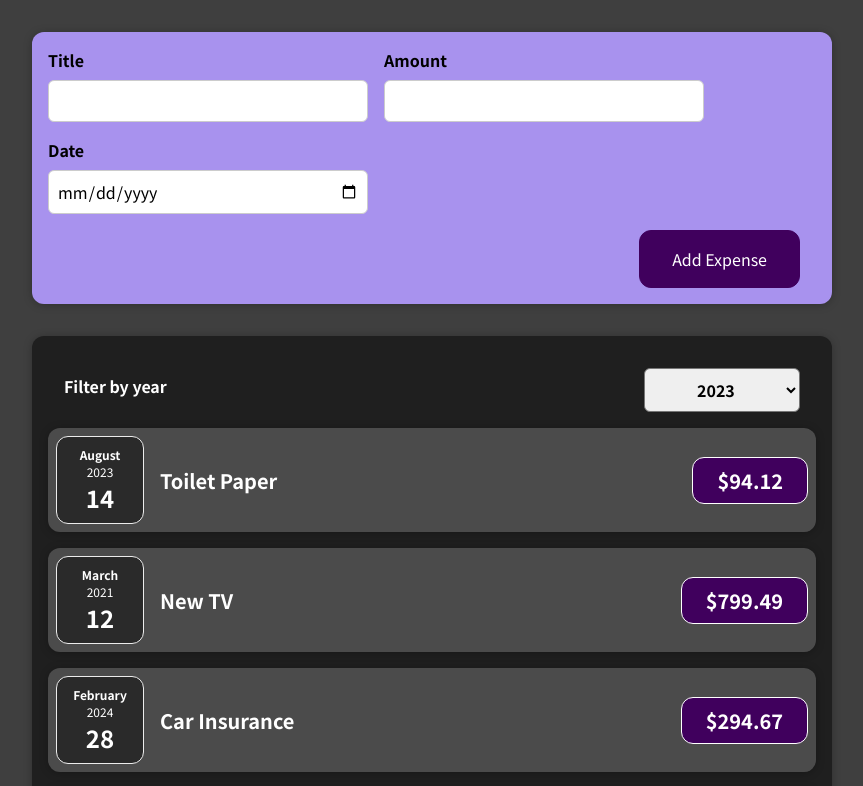
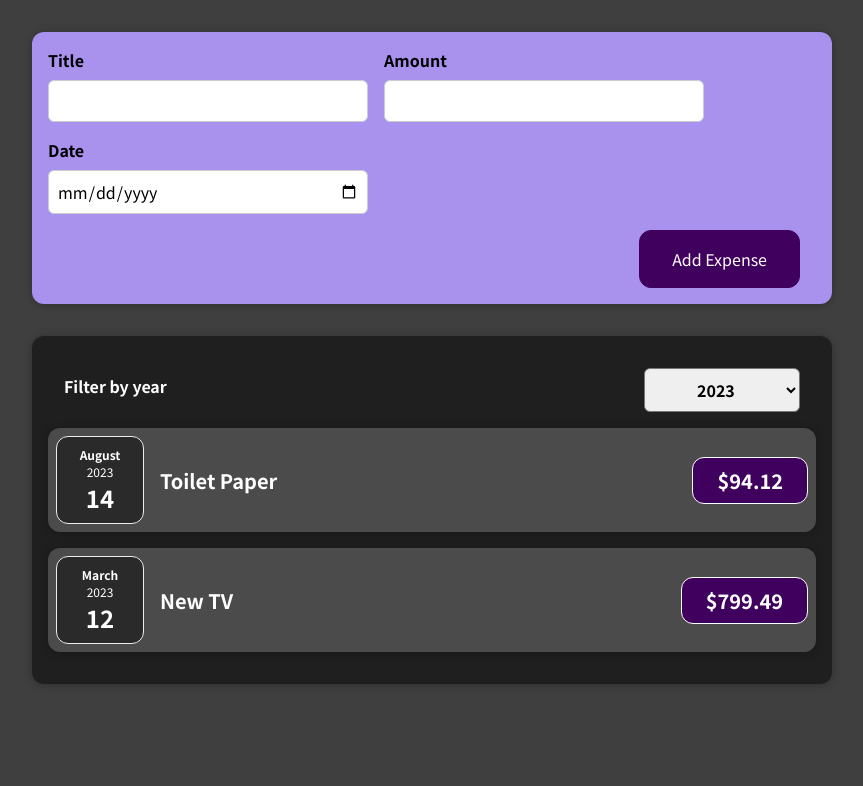
Before and after one commit to Martin1w/react-training-app, a React (Create React App) app: page / in a window 1280 px wide. Shown: the top 786 px of the page, without its empty margins (208-1071 px from the left). Built offline with nearby package versions, Linux system fonts and the light colour scheme.

Commit message:
added conditional content and filtered expenses

```diff
--- a/src/App.js
+++ b/src/App.js
@@ -10,7 +10,7 @@ const DUMMY_EXPENSES = [
 		amount: 94.12,
 		date: new Date(2023, 7, 14),
 	},
-	{ id: 'e2', title: 'New TV', amount: 799.49, date: new Date(2021, 2, 12) },
+	{ id: 'e2', title: 'New TV', amount: 799.49, date: new Date(2023, 2, 12) },
 	{
 		id: 'e3',
 		title: 'Car Insurance',
@@ -33,7 +33,7 @@ const App = () => {
 		setExpenses(prevExpenses => {
 			return [expense, ...prevExpenses]
 		})
-		console.log(expense);
+		console.log(expense)
 	}
 
 	return (
--- a/src/components/Expenses/Expenses.js
+++ b/src/components/Expenses/Expenses.js
@@ -11,14 +11,22 @@ const Expenses = props => {
 		setFilteredYear(selectedYear)
 	}
 
+	const filteredExpenses = props.items.filter(expense => {
+		return expense.date.getFullYear().toString() === filteredYear
+	})
+
 	return (
 		<div>
 			<Card className='expenses'>
 				<ExpensesFilter selected={filteredYear} onChangeFilter={filterChangeHandler} />
 
-				{props.items.map(expense => (
-					<ExpenseItem title={expense.title} amount={expense.amount} date={expense.date} />
-				))}
+				{filteredExpenses.length === 0 ? (
+					<p>No expenses found</p>
+				) : (
+					filteredExpenses.map(expense => (
+						<ExpenseItem key={expense.id} title={expense.title} amount={expense.amount} date={expense.date} />
+					))
+				)}
 
 				{/* <ExpenseItem
 					title={props.items[0].title}
```
